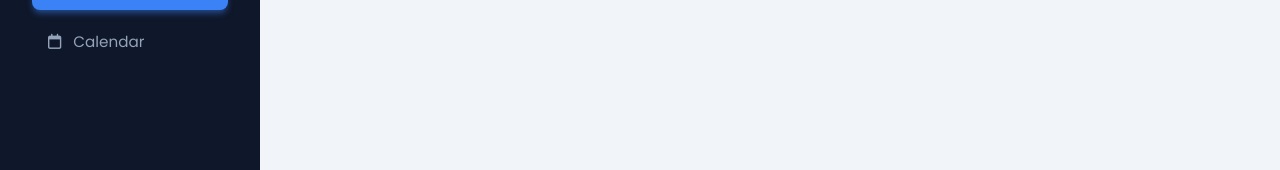
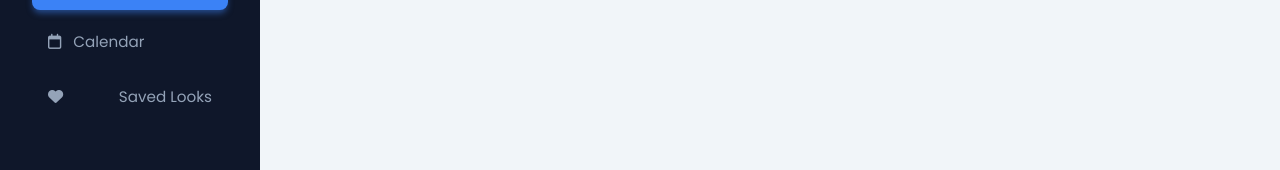
Before and after one commit to akshaykumar0169/stylestash, a website: page public/laundry-room.html in a window 1280 px wide. Shown: the part 309-479 px from the top of the page. Drawn offline with Linux system fonts and the light colour scheme; no server answers; sample sign-in values are in the browser's storage.

```diff
--- a/public/laundry-room.html
+++ b/public/laundry-room.html
@@ -405,6 +405,8 @@
             <li class="nav-item"><a href="calendar.html" class="nav-link">
                     <div><i class="fa-regular fa-calendar"></i> Calendar</div>
                 </a></li>
+            <li class="nav-item"><a href="saved-look.html" class="nav-link"><i class="fa-solid fa-heart"></i>
+                    Saved Looks</a></li>
         </ul>
         <div class="sidebar-footer">
             <a href="setting.html" class="nav-link">
```
